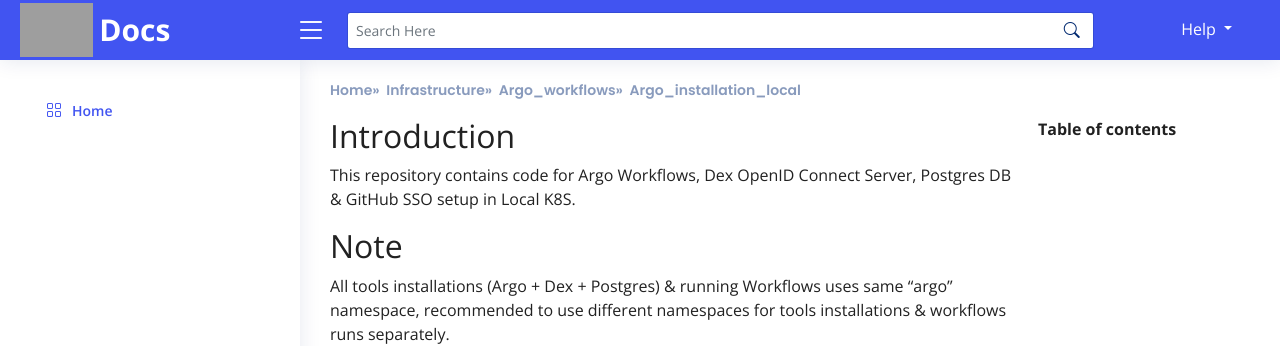
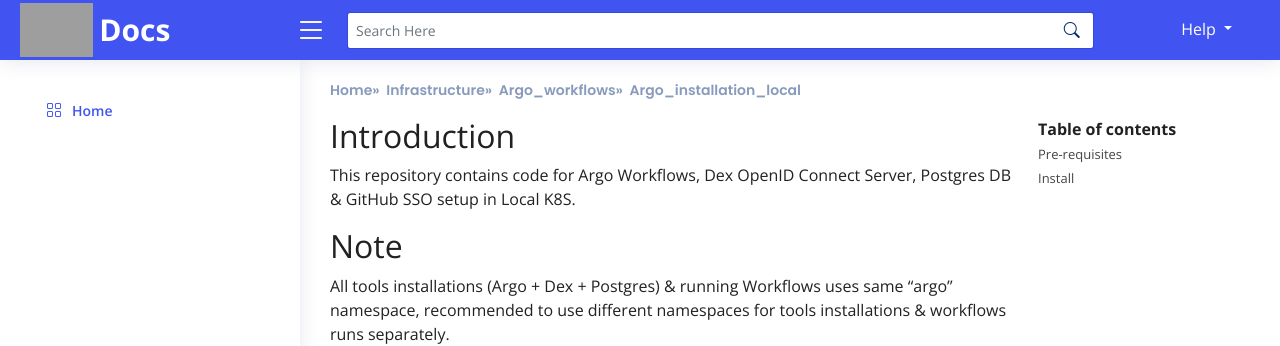
Before and after one commit to C52866/gh-pages, a Jekyll site: the page built from products/argo_workflows/local_installtion.md, in a window 1280 px wide. Shown: the top 346 px of the page. Built offline with Jekyll 4.4.1, drawn with Linux system fonts in a browser that asks for light colours; grey boxes are pictures that could not be loaded.

Commit message:
Published By Ram Kumar

```diff
--- a/products/argo_workflows/local_installtion.md
+++ b/products/argo_workflows/local_installtion.md
@@ -10,7 +10,17 @@ header:
 sections: []
 product: "argo_workflows"
 permalink: "/infrastructure/argo_workflows/argo_installation_local"
-toc: []
+toc:
+- id: 1
+  http: "pre-requisites"
+  title: "Pre-requisites"
+  icon: null
+  children: null
+- id: 2
+  http: "installation"
+  title: "Install"
+  icon: null
+  children: null
 
 ---
 ## Introduction
```
